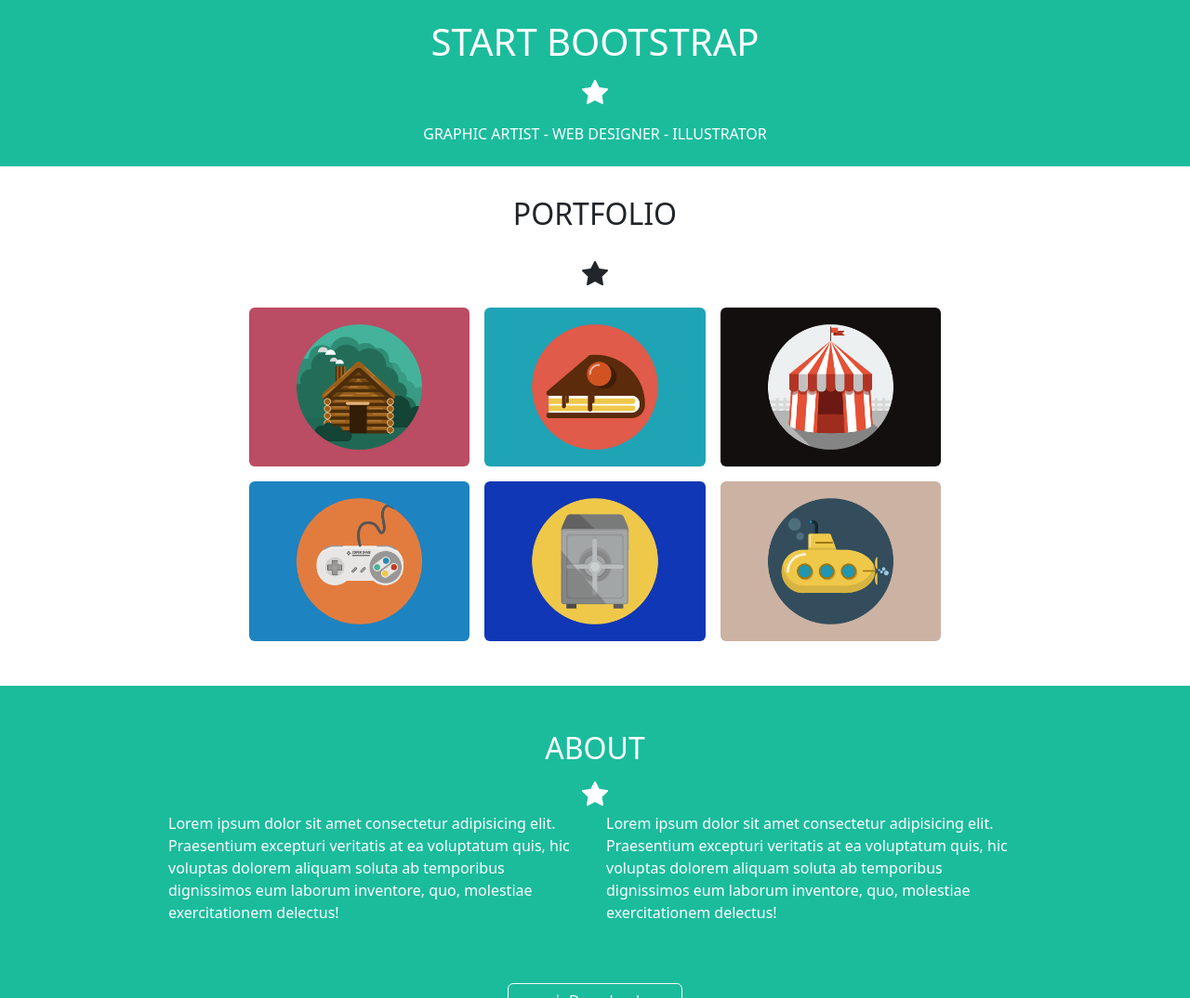
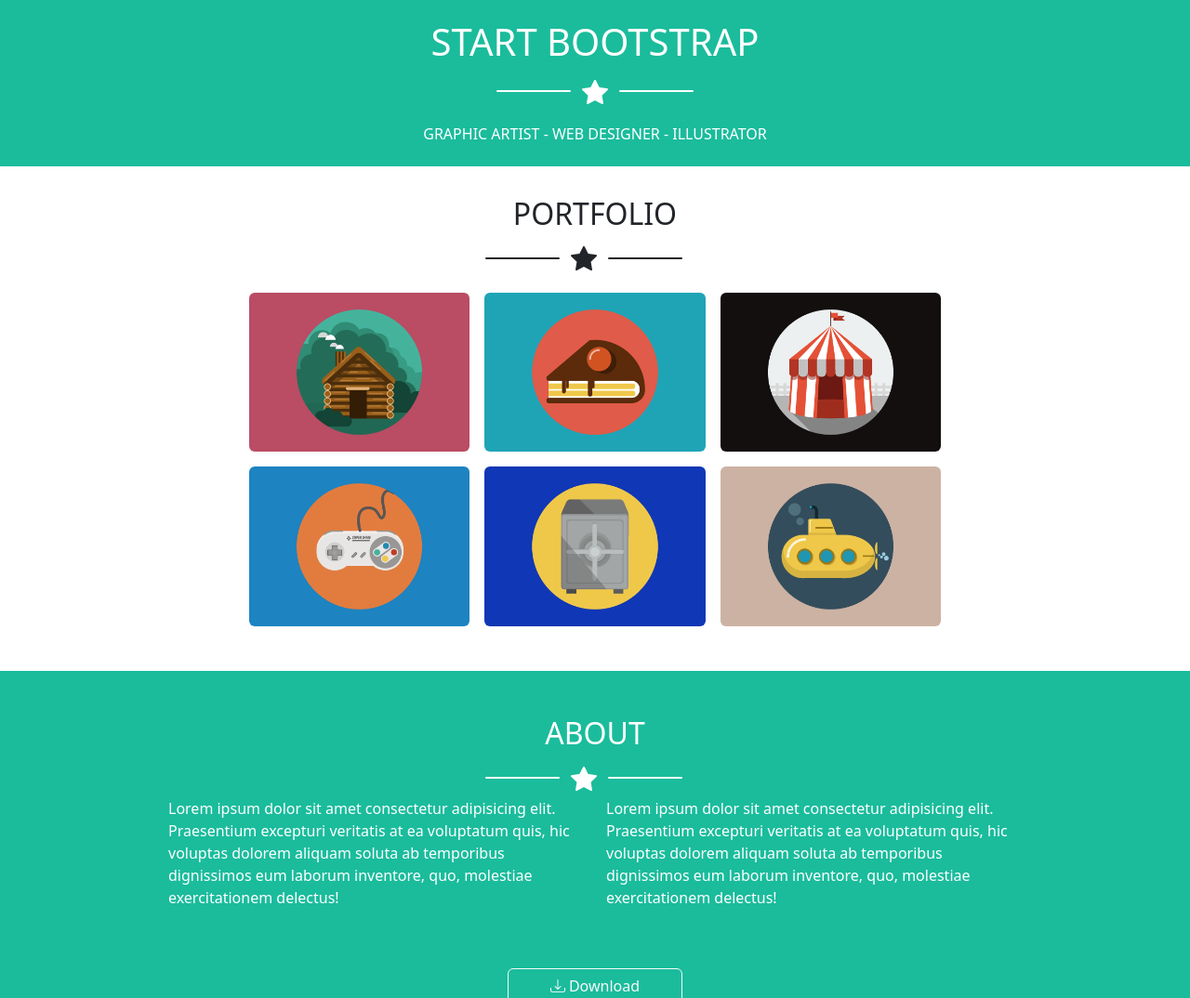
Before and after one commit to saff-it/html-css-bootstrap-freelancer, a plain HTML site: page index.html in a window 1280 px wide. Shown: the part 363-1437 px from the top of the page at 93% size. Drawn offline with nearby package versions, Linux system fonts and the light colour scheme.

Commit message:
stars problema, not aligned

```diff
--- a/css/style.css
+++ b/css/style.css
@@ -27,6 +27,17 @@ div.img-box{
 }
 
 
+.ms_star-bar{
+    width: 80px;
+    height: 2px;
+    border-radius: 4px;
+    background-color: white;
+
+}
+
+
+
+
 @media screen and (min-width: 768px){
     div.img-box{
         width: 20%;
@@ -39,4 +50,5 @@ div.img-box{
     button.btn{
         max-width: 20%;
     }
+
 }
--- a/index.html
+++ b/index.html
@@ -27,12 +27,14 @@
 
                     <h1>START BOOTSTRAP</h1>
 
-                    <div class="row">
-                        <div class="col-5"></div>
-                        <div class="col-2 fs-3">
+                    <div class="row row-cols-auto justify-content-center align-items-center">
+                        <div class="col ms_star-bar"></div>
+
+                        <div class="col fs-3">
                             <i class="bi bi-star-fill"></i>
                         </div>
-                        <div class="col-5"></div>
+
+                        <div class="col ms_star-bar"></div>
                     </div>
 
                     <h3 class="fs-6 mt-3 mb-4">GRAPHIC ARTIST - WEB DESIGNER - ILLUSTRATOR</h3>
@@ -46,10 +48,16 @@
             <div class="row g-3">
 
                 <h2 class="text-center mt-5">PORTFOLIO</h2>
-                <div class="text-center fs-3">
-                    <i class="bi bi-star-fill"></i>
+
+                <div class="row row-cols-auto justify-content-center align-items-center">
+                    <div class="col bg-dark ms_star-bar"></div>
+
+                    <div class="col fs-3">
+                        <i class="bi bi-star-fill"></i>
+                    </div>
+
+                    <div class="col bg-dark ms_star-bar"></div>
                 </div>
-
 
                 <div class="col-12 col-md-6 col-lg-4">
                     <img class="w-100 rounded" src="./img/cabin.png" alt="">
@@ -82,8 +90,15 @@
             <div class="row text-white mx-auto w-75">
 
                 <h2 class="text-center mt-5">ABOUT</h2>
-                <div class="text-center fs-3">
-                    <i class="bi bi-star-fill"></i>
+
+                <div class="row row-cols-auto justify-content-center align-items-center">
+                    <div class="col ms_star-bar"></div>
+
+                    <div class="col fs-3">
+                        <i class="bi bi-star-fill"></i>
+                    </div>
+
+                    <div class="col ms_star-bar"></div>
                 </div>
 
                 <div class="col-12 col-md-6">
```
